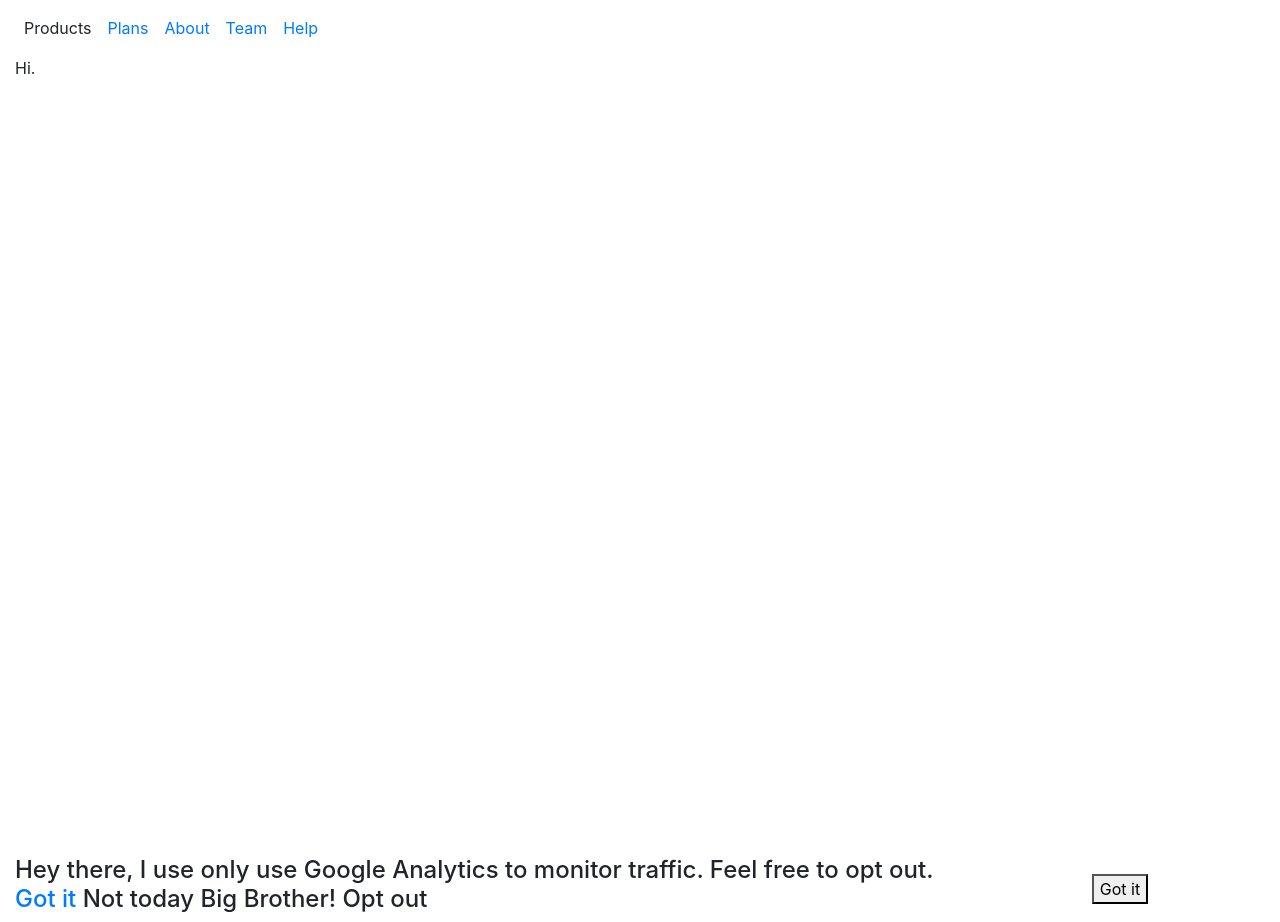
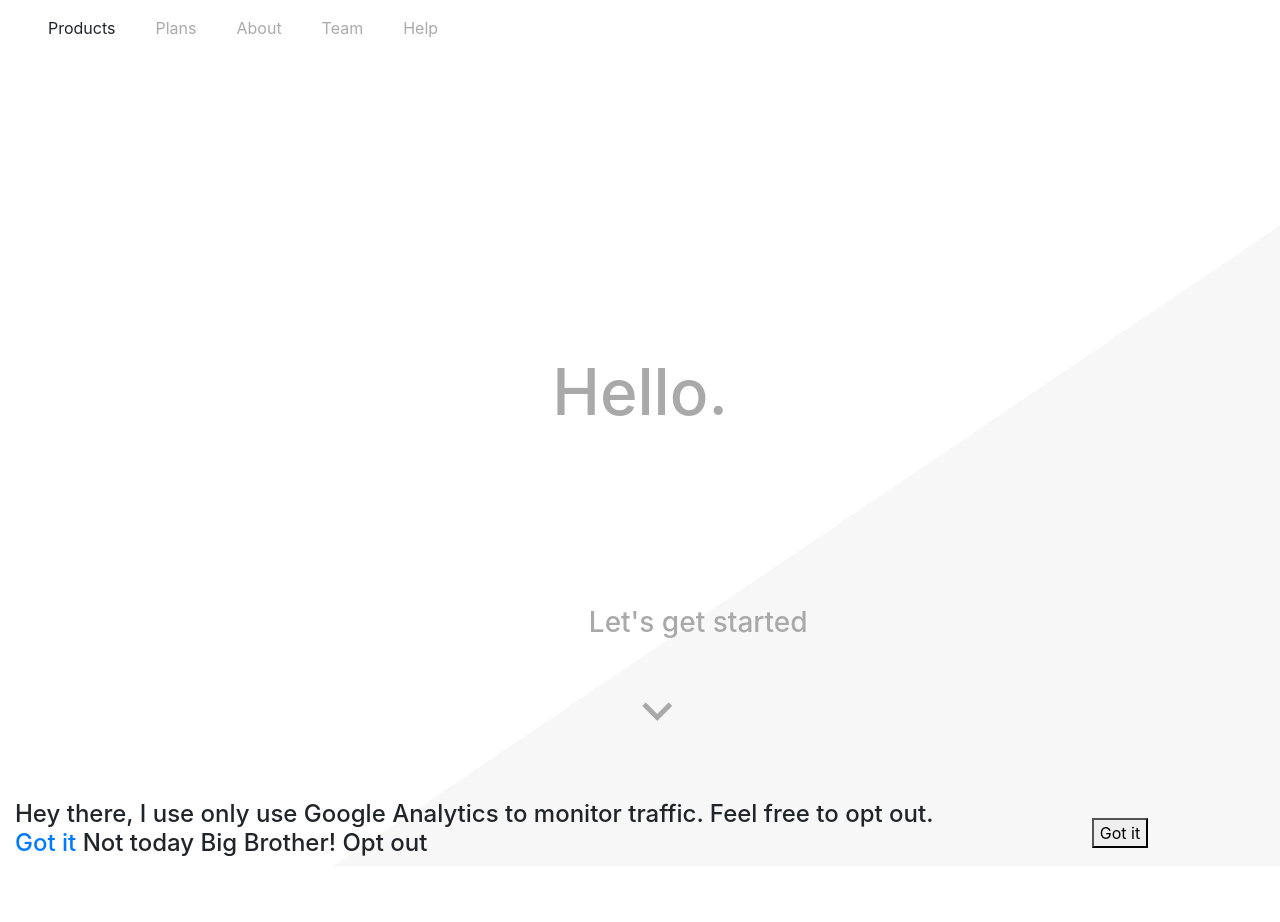
Before and after one commit to israel-fl/Portfolio, a Flask app: page / in a window 1280 px wide. After the commit the page ends 856 px from the top, so only its background shows below. Run offline with Flask 2, Linux system fonts and the light colour scheme; some libraries are stand-ins or nearby versions.

Commit message:
Add most of the initial paint

```diff
--- a/app/static/css/index.css
+++ b/app/static/css/index.css
@@ -1,12 +1,80 @@
+html, body {
+    margin: 0;
+    width: 100%
+}
+
 .main-header {
     height: 100vh;
-    width: 100vh;
-    background: white;
+    width: 100%;
+    margin-right: 0 !important;
+}
+
+.nav-item a {
+    font-size: 16px;
+    color: #AAAAAA;
+    margin-left: 3vh;
+}
+
+.nav-item a:focus {
+    color: #f2f2f2;
+}
+
+.navbar {
+    position: fixed;
+    top: 0;
+}
+
+.text-gray {
+    color: #A9A9A9;
+}
+
+.expand {
+    font-size: 60px;
+
+}
+
+.background {
+    background: linear-gradient(to right bottom, #FFFFFF 0px, #FFFFFF 113vh, #a9a9a917 255px, #a9a9a917 100%);
+}
+
+.header-title {
+    font-size: 64px;
+}
+
+.section {
+    height: 33%;
 }
 
 .hidden-xs {
     display: none;
 }
-@media (max-width: 768px){
+
+.scroll-down {
+    position: absolute;
+    bottom: 9rem;
+    left: 46%;
+}
+#scroll-d {
+    position: absolute;
+    left: 49%;
+    bottom: 1%;
+    color: #F0FFFF;
+    font-size: 6em;
+}
+
+@keyframes bounce {
+    to {
+        transform: rotate(45deg) translateY(1rem) translateX(2rem);
+        opacity: 0;
+    }
+}
+
+@keyframes bounce {
+    to {
+        transform: translateX(2rem);
+        opacity: 0;
+    }
+}
+@media (max-width: 768px) {
 
 }
--- a/app/static/js/index.js
+++ b/app/static/js/index.js
@@ -0,0 +1,6 @@
+$(document).ready(function(){
+  function scrollDown() {
+    $('#scroll-d').effect('bounce', {times:3}, 3000, scrollDown);
+  }
+  scrollDown();
+});
--- a/app/static/package.json
+++ b/app/static/package.json
@@ -5,8 +5,10 @@
   "main": "wsgi.py",
   "dependencies": {
     "bootstrap": "^4.0.0",
+    "jquery": "^3.3.1",
     "muicss": "^0.9.35",
-    "popper.js": "^1.14.2"
+    "popper.js": "^1.14.2",
+    "react": "^16.4.1"
   },
   "scripts": {
     "test": "echo \"Error: no test specified\" && exit 1"
--- a/app/templates/base.html
+++ b/app/templates/base.html
@@ -8,7 +8,7 @@
         <meta http-equiv="X-UA-Compatible" content="IE=edge">
         <meta name="viewport" content="width=device-width, initial-scale=1">
         {% block meta_robots %}{% endblock %}
-        <title>{% block title %}{% endblock %} - RiVE</title>
+        <title>{% block title %}{% endblock %} - Israel Portfolio</title>
         <meta name="description"
               content="{% block meta_description %}{% endblock %}">
         <!-- The above 3 meta tags *must* come first in the head; any other head content must come *after* these tags -->
@@ -18,8 +18,8 @@
             (function (i, s, o, g, r, a, m) {
                 i['GoogleAnalyticsObject'] = r;
                 i[r] = i[r] || function () {
-                    (i[r].q = i[r].q || []).push(arguments)
-                }, i[r].l = 1 * new Date();
+                        (i[r].q = i[r].q || []).push(arguments)
+                    }, i[r].l = 1 * new Date();
                 a = s.createElement(o),
                     m = s.getElementsByTagName(o)[0];
                 a.async = 1;
@@ -96,6 +96,7 @@
           ]
         }
 
+
             </script>
         {% endblock %}
     </head>
@@ -119,6 +120,7 @@
     <!-- jQuery (necessary for Bootstrap's JavaScript plugins) -->
     <script defer
             src="https://ajax.googleapis.com/ajax/libs/jquery/3.3.1/jquery.min.js"></script>
+    <script defer src="http://code.jquery.com/ui/1.10.4/jquery-ui.js"></script>
     <script defer src="https://cdn.ravenjs.com/3.25.2/raven.min.js"
             crossorigin="anonymous"></script>
     <script>
--- a/app/templates/index.html
+++ b/app/templates/index.html
@@ -1,5 +1,7 @@
 {% extends "base.html" %}
 
+
+{% block title %}Home{% endblock %}
 <!-- Load in styles -->
 {% block styles %}
     <link rel="stylesheet"
@@ -7,6 +9,7 @@
 {% endblock %}
 
 {% block body %}
+    <body class="background">
     {{ super() }}
     <!--================== Navigation ==================-->
 
@@ -62,14 +65,23 @@
     </div>
 
 
-    <div class="container-fluid">
-        <div class="row">
-            <div class="col-sm-12 main-header">
-                Hi.
+    <div class="main-header">
+        <div class="container-fluid h-100">
+            <div class="row section"></div>
+            <div class="row section">
+                <div class="col-sm-12 text-center my-auto">
+                    <h1 class="header-title text-gray">Hello.</h1>
+                </div>
+            </div>
+            <div class="row section">
+                <div class="col-sm-12 text-center">
+                    <h3 class="text-gray scroll-down">Let's get started</h3>
+                    <a id="scroll-d"><i class="material-icons text-gray expand">expand_more</i></a>
+                </div>
             </div>
         </div>
     </div>
-
+    </body>
 {% endblock %}
 <!-- End of body block -->
 
@@ -82,7 +94,7 @@
                 <div class="row h-100">
                     <div class="col-sm-9 nav-banner-textwrap my-auto">
                         <h4>Hey there, I use only use Google Analytics to monitor traffic. Feel free to opt out. <a
-                                    href="/privacy">Got it</a> <a>Not today Big Brother! Opt out</a></h4>
+                                href="/privacy">Got it</a> <a>Not today Big Brother! Opt out</a></h4>
                     </div>
                     <div class="col-sm-3 text-center my-auto got-it-cookie">
                         <button class="mui-btn mui-btn--raised cookie-btn"
```
Also changed, not shown: app/static/package-lock.json.
